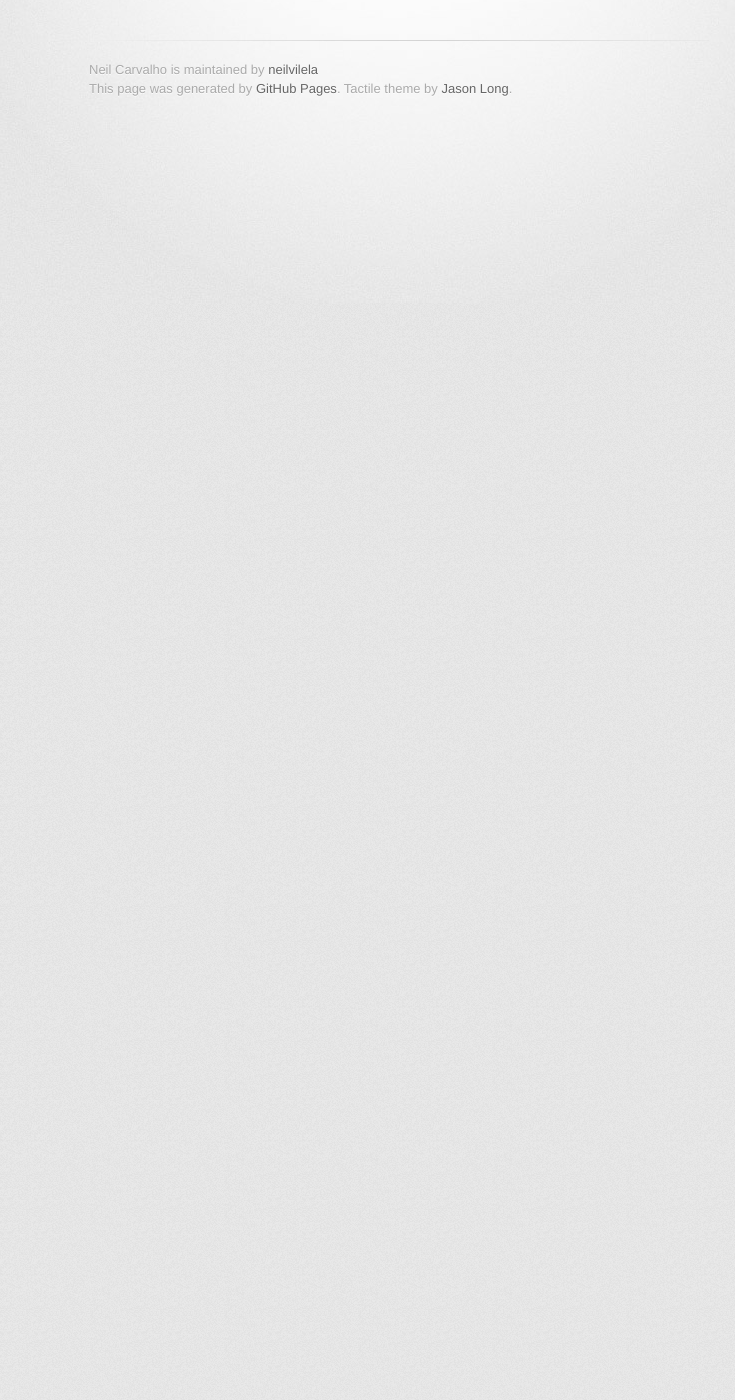
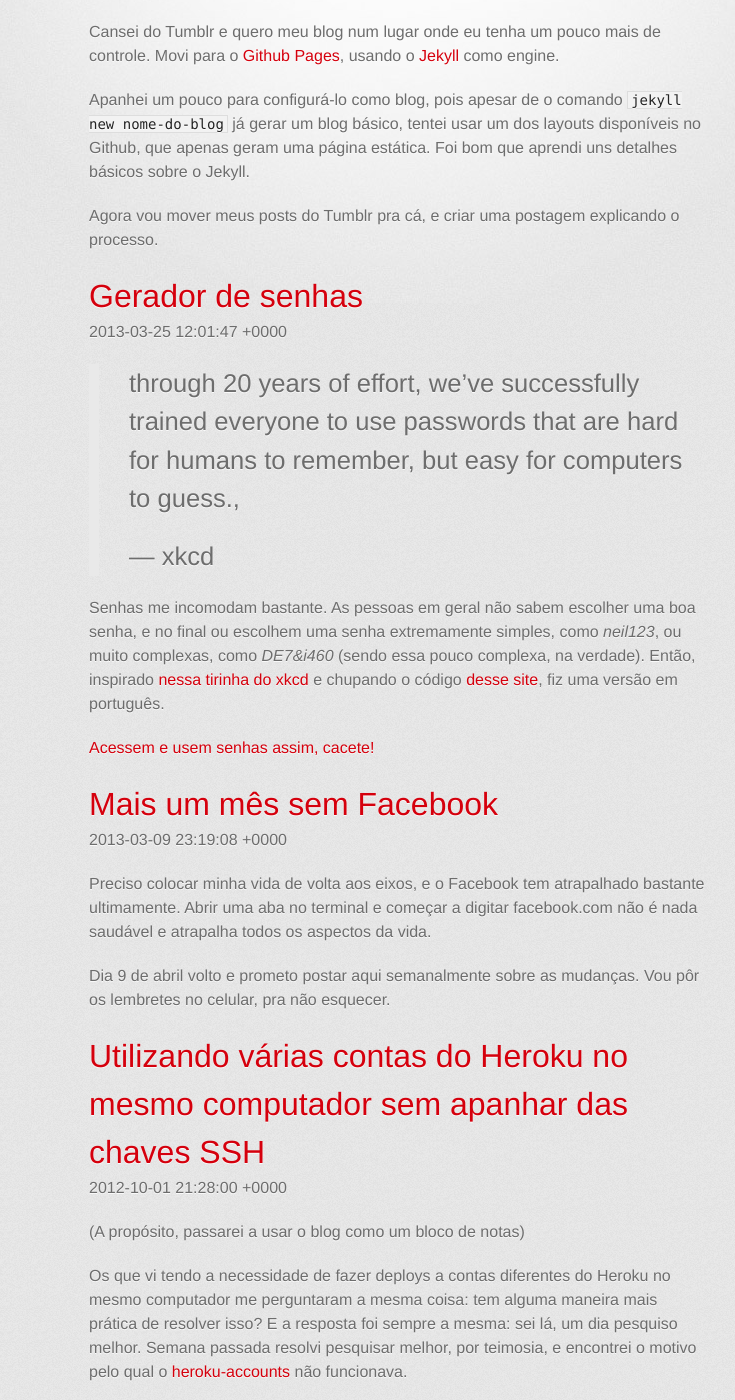
Before and after one commit to neilvcarvalho/neilvcarvalho.github.io, a Jekyll site: the page built from index.html, in a window 1280 px wide and 1400 px high, scrolled down 270 px. Shown: the whole window, without its empty margins (241-976 px from the left). Built offline with Jekyll 4.4.1, drawn with Linux system fonts in a browser that asks for light colours; some web fonts are replaced; Markdown is read by kramdown in place of the engine named in the settings; the list of posts is cut into pages by our own code; before the commit the page ends 900 px from its top, so only the background shows below that; some of the changed text lies outside the part shown.

Commit message:
Import Tumblr posts

```diff
--- a/_config.yml
+++ b/_config.yml
@@ -2,3 +2,5 @@
 tagline: "Desenvolvimento, lifehacks e outras coisas"
 markdown: redcarpet
 pygments: true
+paginate: 5
+paginate_path: "page:num"
--- /dev/null
+++ b/_posts/tumblr/2012-09-30-nao-morri.html
@@ -0,0 +1,8 @@
+---
+layout: post
+title: Não morri
+date: '2012-09-30T22:09:07-03:00'
+tags:
+tumblr_url: http://neilcarvalho.tumblr.com/post/32639037464/nao-morri
+---
+<p>Apenas parei de escrever no blog e passei a escrever no Pobreskine. Mas não tema, devagar eu volto!</p>
--- /dev/null
+++ b/_posts/tumblr/2012-10-01-utilizando-varias-contas-do-heroku-no-mesmo-computador.html
@@ -0,0 +1,26 @@
+---
+layout: post
+title: Utilizando várias contas do Heroku no mesmo computador sem apanhar das chaves
+  SSH
+date: '2012-10-01T18:28:00-03:00'
+tags:
+- bloco-de-notas
+- desenvolvimento
+tumblr_url: http://neilcarvalho.tumblr.com/post/32689242607/utilizando-varias-contas-do-heroku-no-mesmo-computador
+---
+<p>(A propósito, passarei a usar o blog como um bloco de notas)</p>
+
+<p>Os que vi tendo a necessidade de fazer deploys a contas diferentes do Heroku no mesmo computador me perguntaram a mesma coisa: tem alguma maneira mais prática de resolver isso? E a resposta foi sempre a mesma: sei lá, um dia pesquiso melhor. Semana passada resolvi pesquisar melhor, por teimosia, e encontrei o motivo pelo qual o <a href="https://github.com/ddollar/heroku-accounts">heroku-accounts</a> não funcionava.</p>
+
+<p>A propósito, tente usar o <a href="https://github.com/ddollar/heroku-accounts">heroku-accounts</a> antes de terminar de ler o texto e volte se tiver problemas. Enquanto isso, o intervalo comercial.</p>
+
+<p>[Intervalo comercial qualquer que eu ia copiar do YouTube, mas inevitavelmente iria procrastinar]</p>
+
+<p>Ok, deu merda? Minha falta de atenção foi nesse detalhe aqui:</p>
+
+<p>To clone a git repository from Heroku, change &#8216;heroku.com&#8217; to the Host of the desired account defined in your .ssh/config:</p>
+
+<pre><code>$ git clone git@heroku.work:repository.git
+</code></pre>
+
+<p>Continuei usando heroku.com, quando deveria ter mudado para heroku.personal, o nome da minha conta pessoal no trabalho.</p>
--- /dev/null
+++ b/_posts/tumblr/2013-03-09-mais-um-mes-sem-facebook.html
@@ -0,0 +1,11 @@
+---
+layout: post
+title: Mais um mês sem Facebook
+date: '2013-03-09T20:19:08-03:00'
+tags:
+- Um mês sem Facebook
+tumblr_url: http://neilcarvalho.tumblr.com/post/44980104571/mais-um-mes-sem-facebook
+---
+<p>Preciso colocar minha vida de volta aos eixos, e o Facebook tem atrapalhado bastante ultimamente. Abrir uma aba no terminal e começar a digitar facebook.com não é nada saudável e atrapalha todos os aspectos da vida.</p>
+
+<p>Dia 9 de abril volto e prometo postar aqui semanalmente sobre as mudanças. Vou pôr os lembretes no celular, pra não esquecer.</p>
--- /dev/null
+++ b/_posts/tumblr/2013-03-25-gerador-de-senhas.html
@@ -0,0 +1,16 @@
+---
+layout: post
+title: Gerador de senhas
+date: '2013-03-25T09:01:47-03:00'
+tags:
+tumblr_url: http://neilcarvalho.tumblr.com/post/46245366792/gerador-de-senhas
+---
+<blockquote>
+  <p>through 20 years of effort, we&#8217;ve successfully trained everyone to use passwords that are hard for humans to remember, but easy for computers to guess.,</p>
+
+  <p>&#8212; <cite>xkcd</cite></p>
+</blockquote>
+
+<p>Senhas me incomodam bastante. As pessoas em geral não sabem escolher uma boa senha, e no final ou escolhem uma senha extremamente simples, como <em>neil123</em>, ou muito complexas, como <em>DE7&amp;i460</em> (sendo essa pouco complexa, na verdade). Então, inspirado <a href="http://xkcd.com/936/">nessa tirinha do xkcd</a> e chupando o código <a href="http://passphra.se">desse site</a>, fiz uma versão em português.</p>
+
+<p><a href="http://senhas.neil.pro">Acessem e usem senhas assim, cacete!</a></p>
--- a/index.html
+++ b/index.html
@@ -3,11 +3,28 @@
 title: Neil Carvalho
 ---
 
-<div id="home">
-  <h1>Postagens</h1>
-  <ul class="posts">
-    {% for post in site.posts %}
-      <li><span>{{ post.date | date_to_string }}</span> &raquo; <a href="{{ post.url }}">{{ post.title }}</a></li>
-    {% endfor %}
-  </ul>
+<!-- This loops through the paginated posts -->
+{% for post in paginator.posts %}
+  <h1><a href="{{ post.url }}">{{ post.title }}</a></h1>
+  <p class="author">
+    <span class="date">{{ post.date }}</span>
+  </p>
+  <div class="content">
+    {{ post.content }}
+  </div>
+{% endfor %}
+
+<!-- Pagination links -->
+<div class="pagination">
+  {% if paginator.previous_page %}
+    <a href="/page{{ paginator.previous_page }}" class="previous">Previous</a>
+  {% else %}
+    <span class="previous">Previous</span>
+  {% endif %}
+  <span class="page_number ">Page: {{ paginator.page }} of {{ paginator.total_pages }}</span>
+  {% if paginator.next_page %}
+    <a href="/page{{ paginator.next_page }}" class="next">Next</a>
+  {% else %}
+    <span class="next ">Next</span>
+  {% endif %}
 </div>
```
Also changed, not shown: _posts/tumblr/2012-05-13-10-bons-motivos-para-comprar-um-ipad.html (added, +46 -0 lines), _posts/tumblr/2012-05-13-dont-break-the-chain.html (added, +16 -0 lines), _posts/tumblr/2012-05-15-a-arte-de-fugir-da-propaganda.html (added, +36 -0 lines), _posts/tumblr/2012-05-15-go-the-fuck-home.html (added, +16 -0 lines), _posts/tumblr/2012-05-16-go-the-fuck-to-bed.html (added, +30 -0 lines), _posts/tumblr/2012-05-17-sobre-mongodb.html (added, +25 -0 lines), _posts/tumblr/2012-05-18-usamos-o-e-mail-da-maneira-errada.html (added, +18 -0 lines), _posts/tumblr/2012-05-21-lei-de-parkinson.html (added, +22 -0 lines), _posts/tumblr/2012-05-23-investir-no-tesouro-direto.html (added, +23 -0 lines), _posts/tumblr/2012-05-28-jasmine-javascript-com-bdd.html (added, +57 -0 lines), _posts/tumblr/2012-06-20-um-mes-sem-redes-sociais.html (added, +16 -0 lines), _posts/tumblr/2012-06-25-um-mes-sem-redes-sociais-saldo-parcial.html (added, +12 -0 lines), posts.html (added, +13 -0 lines).
